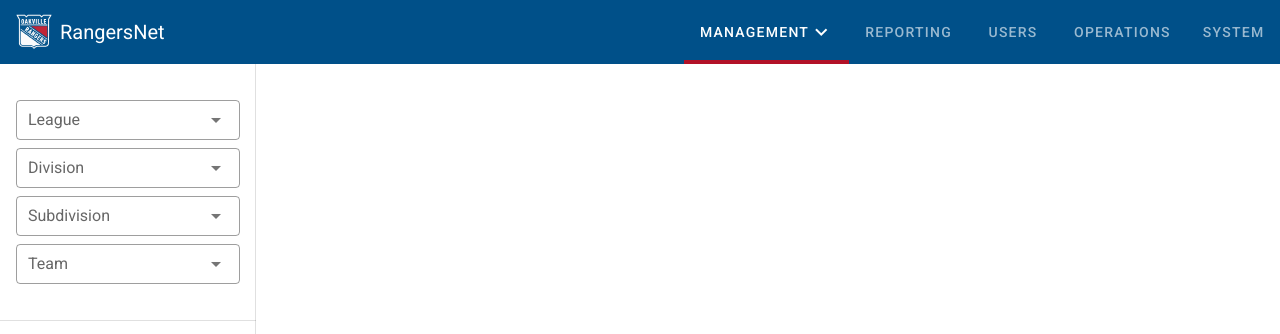
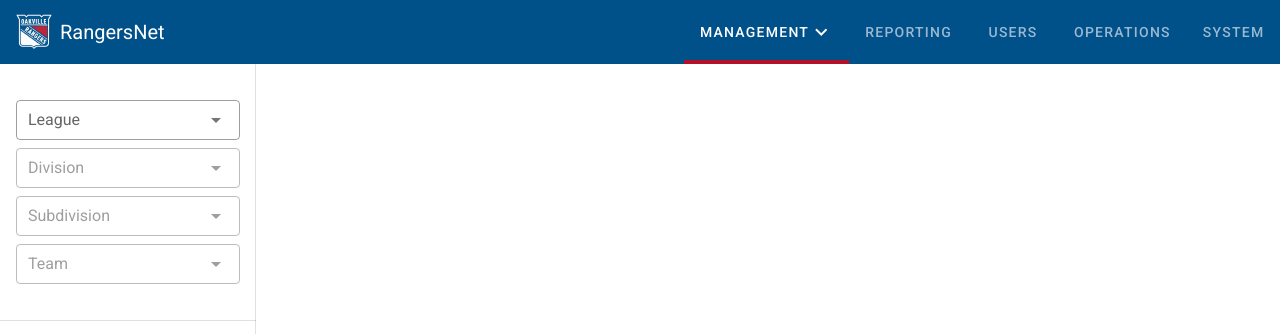
Before and after one commit to Thao-Tran/rangers-net, a Vue app: page /#/general-management in a window 1280 px wide. Shown: the top 334 px of the page. Built offline with nearby package versions, Linux system fonts and the light colour scheme.

Commit message:
Add more functionality to SelectionBox
* Implement v-model in SelectionBox so that the selected values in the
  selection box can be sent up to the parent component
* Implement v-model in NavigationDrawer so that the selected values of
  the selection box can be sent up to the parent component

```diff
--- a/package.json
+++ b/package.json
@@ -17,6 +17,7 @@
     "vuex": "^3.4.0"
   },
   "devDependencies": {
+    "@types/faker": "^5.5.3",
     "@typescript-eslint/eslint-plugin": "^4.18.0",
     "@typescript-eslint/parser": "^4.18.0",
     "@vue/cli-plugin-babel": "~4.5.0",
@@ -33,6 +34,7 @@
     "eslint-plugin-promise": "^4.2.1",
     "eslint-plugin-standard": "^4.0.0",
     "eslint-plugin-vue": "^6.2.2",
+    "faker": "^5.5.3",
     "sass": "^1.32.0",
     "sass-loader": "^10.0.0",
     "typescript": "~4.1.5",
--- a/src/components/NavigationDrawer.vue
+++ b/src/components/NavigationDrawer.vue
@@ -1,8 +1,13 @@
 <template>
   <v-navigation-drawer permanent>
-    <selection-box v-if="isSelectionBoxVisible" v-bind:fields="selectionBoxFields"/>
+    <selection-box
+      v-if="isSelectionBoxVisible"
+      :fields="selectionBoxFields"
+      :selectedValues="selectionBoxValues"
+      v-on:change="$emit('change', $event)"
+    />
     <v-divider v-if="isSelectionBoxVisible"/>
-    <v-list class="nav-items">
+    <v-list v-if="sections !== undefined" class="nav-items">
       <div class="nav-title grey--text text--darken-4">{{ title }}</div>
       <div v-for="(section, index) in sections" :key="index">
         <v-list-group v-if="section.title !== undefined">
@@ -41,14 +46,15 @@ export interface NavigationSection {
   items: NavigationSectionItem[]
 }
 
-@Component({ components: { SelectionBox } })
+@Component({ components: { SelectionBox }, model: { prop: 'selectionBoxValues', event: 'change' } })
 export default class NavigationDrawer extends Vue {
   name = 'NavigationDrawer'
 
   @Prop({ type: Boolean, default: true }) isSelectionBoxVisible!: boolean
   @Prop(Array) selectionBoxFields?: SelectionItem[]
+  @Prop(Object) selectionBoxValues?: Record<string, string>
   @Prop(String) title?: string
-  @Prop(Array) sections?: NavigationSection
+  @Prop(Array) sections?: NavigationSection[]
 }
 </script>
 
--- a/src/components/SelectionBox.vue
+++ b/src/components/SelectionBox.vue
@@ -2,46 +2,98 @@
   <div class="selection-box">
     <v-list>
       <v-list-item v-for="(field, index) in fields" :key="index">
-        <v-select v-bind:label="field.label" outlined dense hideDetails/>
+        <v-select
+          :items="items[field.id]"
+          :label="field.label"
+          :value="selectedValues[field.id]"
+          :disabled="items[field.id] === undefined"
+          v-on:change="updateSelectedValues(field.id, $event)"
+          outlined
+          dense
+          hideDetails
+        />
       </v-list-item>
     </v-list>
   </div>
 </template>
 
 <script lang="ts">
+import faker from 'faker'
 import Vue from 'vue'
 import Component from 'vue-class-component'
 import { Prop } from 'vue-property-decorator'
 
 export interface SelectionItem {
+  id: string
   label: string
   endpoint: string
 }
 
 export const defaultSelectionFields = [
   {
+    id: 'league',
     label: 'League',
     endpoint: '/leagues'
   },
   {
+    id: 'division',
     label: 'Division',
     endpoint: '/divisions'
   },
   {
+    id: 'subdivision',
     label: 'Subdivision',
     endpoint: '/subdivisions'
   },
   {
+    id: 'team',
     label: 'Team',
     endpoint: '/teams'
   }
 ]
 
-@Component
+export const defaultItems: Record<string, string[]> = {
+  league: ['House', 'Rep'],
+  division: ['U5', 'U7', 'U8', 'U9', 'U10', 'U11', 'U12', 'U13', 'U14', 'U15', 'U16', 'U18', 'U21'],
+  subdivision: ['Red', 'White'],
+  team: Array(faker.datatype.number({ min: 5, max: 10 })).fill('').map(() => faker.name.lastName().toUpperCase())
+}
+
+@Component({ model: { prop: 'selectedValues', event: 'change' } })
 export default class SelectionBox extends Vue {
   name = 'SelectionBox'
 
   @Prop({ type: Array, default: () => defaultSelectionFields }) readonly fields!: SelectionItem[]
+  @Prop({ type: Object, default: () => ({}) }) selectedValues!: Record<string, string>
+
+  get items (): Record<string, string[]> {
+    return {
+      league: defaultItems.league,
+      ...this.fields.slice(1).reduce((items, { id }, i) => {
+        const dependentValue = this.selectedValues?.[this.fields[i]?.id]
+        if (dependentValue === undefined) {
+          return items
+        }
+
+        return {
+          ...items,
+          [id]: defaultItems[id]
+        }
+      }, {})
+    }
+  }
+
+  updateSelectedValues (fieldId: string, value: string): void {
+    // Clear selected values that are dependent on the updated value
+    const selectedValues = this.fields.slice(0, this.fields.findIndex((field) => field.id === fieldId)).reduce((selectedValues, { id }) => {
+      return {
+        ...selectedValues,
+        [id]: this.selectedValues[id]
+      }
+    }, {})
+
+    this.$emit('change', { ...selectedValues, [fieldId]: value })
+  }
 }
 </script>
 
--- a/src/views/GeneralManagement.vue
+++ b/src/views/GeneralManagement.vue
@@ -1,12 +1,13 @@
 <template>
   <div>
-    <navigation-drawer title="General management" v-bind:sections="sections"/>
+    <navigation-drawer title="General management" :sections="sections" :selectionBoxFields="selectionBoxFields" v-model="selectedFilters"/>
     <router-view></router-view>
   </div>
 </template>
 
 <script lang="ts">
 import NavigationDrawer from '@/components/NavigationDrawer.vue'
+import { defaultItems, defaultSelectionFields, SelectionItem } from '@/components/SelectionBox.vue'
 import Vue from 'vue'
 import Component from 'vue-class-component'
 
@@ -15,7 +16,7 @@ export const ROUTE_PATH = '/general-management'
 @Component({ components: { NavigationDrawer } })
 export default class GeneralManagement extends Vue {
   name = 'GeneralManagement'
-
+  selectedFilters: Record<string, string> = {}
   sections = [
     {
       items: [
@@ -93,6 +94,11 @@ export default class GeneralManagement extends Vue {
       ]
     }
   ]
+
+  get selectionBoxFields (): SelectionItem[] {
+    return defaultItems.division.slice(0, 4).includes(this.selectedFilters.division)
+      ? defaultSelectionFields.filter(({ id }) => id !== 'subdivision') : defaultSelectionFields
+  }
 }
 </script>
 
```
Also changed, not shown: 1 other file (tests, documents, lock files or other folders).
